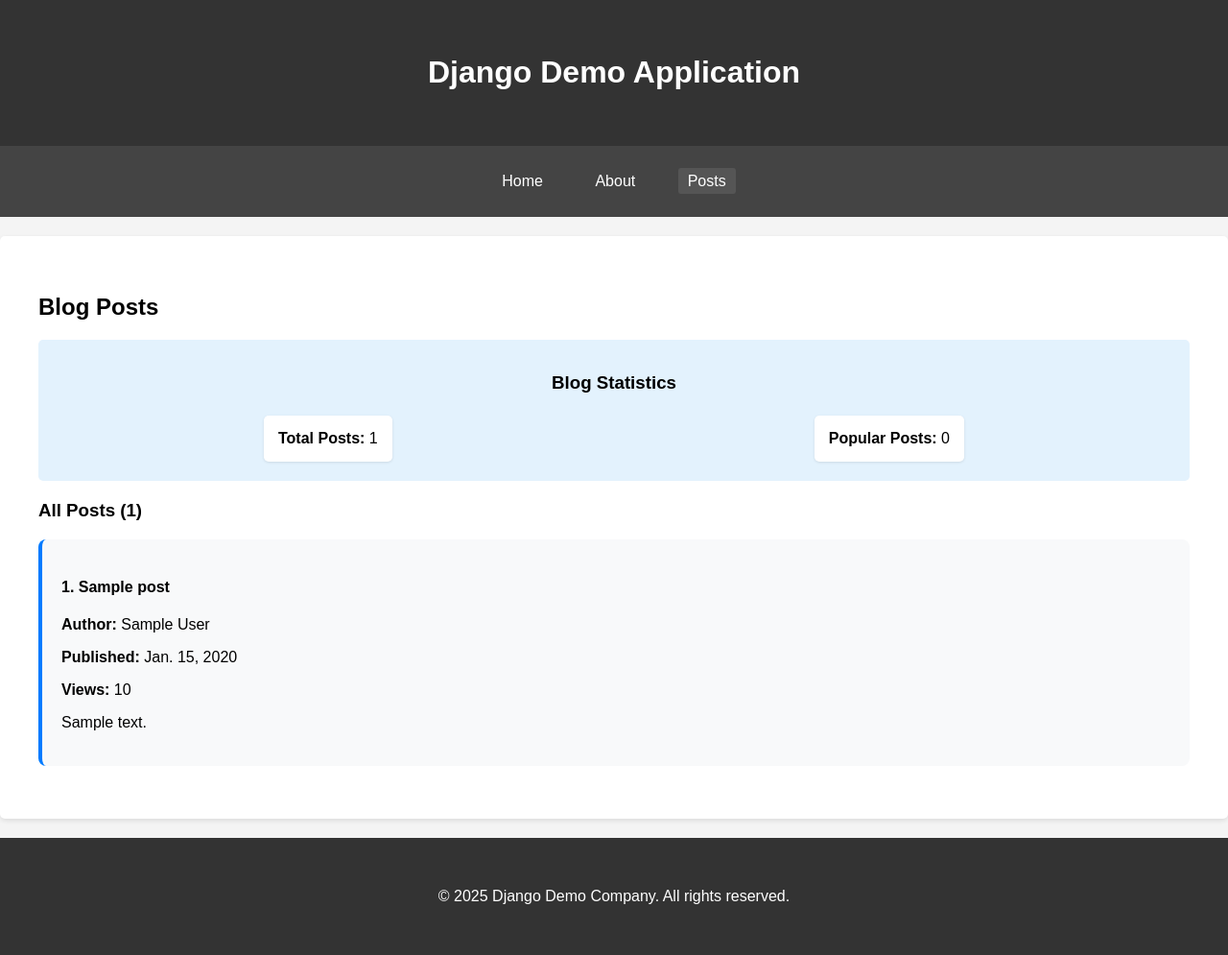
After one commit to mr-mubikayi/SOD5V7C-216010867, a Django app: page /posts/ in a window 1280 px wide. The commit adds this page. Shown: the whole page at 96% size. Run offline with Django 5.2, Linux system fonts and the light colour scheme; tables that the repository leaves empty hold one stand-in row (values such as "Sample post").

Commit message:
feat: add post module

```diff
--- /dev/null
+++ b/main/models.py
@@ -0,0 +1,11 @@
+from django.db import models
+
+class Post(models.Model):
+    title = models.CharField(max_length=200)
+    content = models.TextField()
+    author = models.CharField(max_length=100)
+    publication_date = models.DateField()
+    views = models.IntegerField(default=0)
+
+    def __str__(self):
+        return self.title
--- a/main/templates/main/base.html
+++ b/main/templates/main/base.html
@@ -69,6 +69,7 @@
         <div class="container">
             <a href="{% url 'home' %}" {% if request.resolver_match.url_name == 'home' %}class="active"{% endif %}>Home</a>
             <a href="{% url 'about' %}" {% if request.resolver_match.url_name == 'about' %}class="active"{% endif %}>About</a>
+            <a href="{% url 'posts' %}" {% if request.resolver_match.url_name == 'posts' %}class="active"{% endif %}>Posts</a>
         </div>
     </nav>
 
--- /dev/null
+++ b/main/templates/main/posts.html
@@ -0,0 +1,45 @@
+{% extends 'main/base.html' %}
+
+{% block title %}{{ title }} - Django Demo Site{% endblock %}
+
+{% block content %}
+    <h2>{{ title }}</h2>
+
+    <div style="background-color: #e3f2fd; padding: 15px; border-radius: 5px; margin: 20px 0; text-align: center;">
+        <h3>Blog Statistics</h3>
+        <div style="display: flex; justify-content: space-around; flex-wrap: wrap;">
+            <div style="background-color: white; padding: 15px; margin: 5px; border-radius: 5px; box-shadow: 0 1px 3px rgba(0,0,0,0.1);">
+                <strong>Total Posts:</strong> {{ total_posts }}
+            </div>
+            <div style="background-color: white; padding: 15px; margin: 5px; border-radius: 5px; box-shadow: 0 1px 3px rgba(0,0,0,0.1);">
+                <strong>Popular Posts:</strong> {{ popular_count }}
+            </div>
+        </div>
+    </div>
+
+    {% if posts %}
+        <h3>All Posts ({{ posts|length }})</h3>
+        {% for post in posts %}
+            <div style="background-color: #f8f9fa; padding: 20px; margin: 15px 0; border-radius: 8px; border-left: 4px solid #007bff;">
+                <h4>{{ forloop.counter }}. {{ post.title }}</h4>
+                <p><strong>Author:</strong> {{ post.author }}</p>
+                <p><strong>Published:</strong> {{ post.publication_date }}</p>
+                <p><strong>Views:</strong> {{ post.views }}</p>
+                <p>{{ post.content|truncatewords:30 }}</p>
+            </div>
+        {% endfor %}
+    {% else %}
+        <p>No posts available.</p>
+    {% endif %}
+
+    {% if popular_posts %}
+        <h3>Popular Posts ({{ popular_count }} found)</h3>
+        {% for post in popular_posts %}
+            <div style="background-color: #fff3cd; padding: 15px; margin: 10px 0; border-radius: 5px; border-left: 4px solid #ffc107;">
+                <h4>{{ post.title }}</h4>
+                <p><strong>Author:</strong> {{ post.author }} | <strong>Views:</strong> {{ post.views }}</p>
+                <p>{{ post.content|truncatewords:20 }}</p>
+            </div>
+        {% endfor %}
+    {% endif %}
+{% endblock %}
--- a/main/urls.py
+++ b/main/urls.py
@@ -4,4 +4,5 @@ from . import views
 urlpatterns = [
     path('', views.home, name='home'),
     path('about/', views.about, name='about'),
+    path('posts/', views.posts, name='posts'),
 ]
--- a/main/views.py
+++ b/main/views.py
@@ -1,4 +1,5 @@
 from django.shortcuts import render
+from .models import Post
 
 def home(request):
     context = {
@@ -16,3 +17,18 @@ def about(request):
         'features': ['Modern Web Design', 'Responsive Layout', 'Template Inheritance', 'URL Routing']
     }
     return render(request, 'main/about.html', context)
+
+def posts(request):
+    all_posts = Post.objects.all().order_by('-publication_date')
+    popular_posts = Post.objects.filter(views__gt=100).order_by('-views')
+    total_posts = all_posts.count()
+    popular_count = popular_posts.count()
+
+    context = {
+        'posts': all_posts,
+        'popular_posts': popular_posts,
+        'total_posts': total_posts,
+        'popular_count': popular_count,
+        'title': 'Blog Posts'
+    }
+    return render(request, 'main/posts.html', context)
```
Also changed, not shown: main/migrations/0001_initial.py (added).
